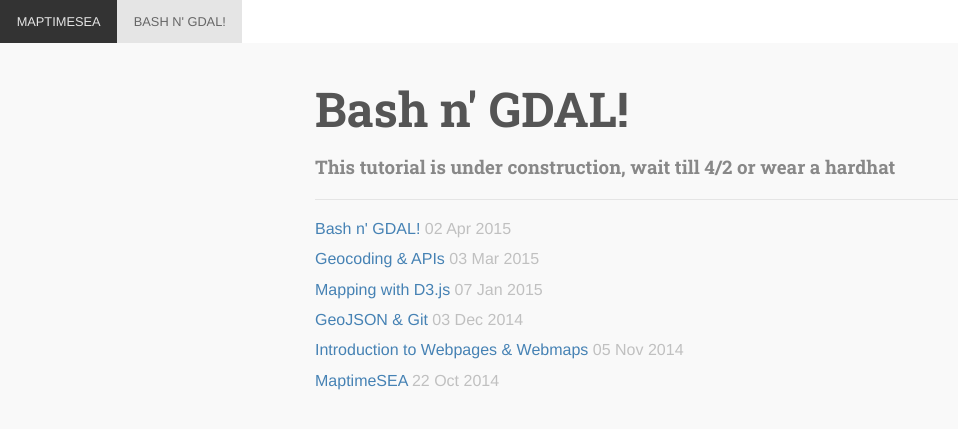
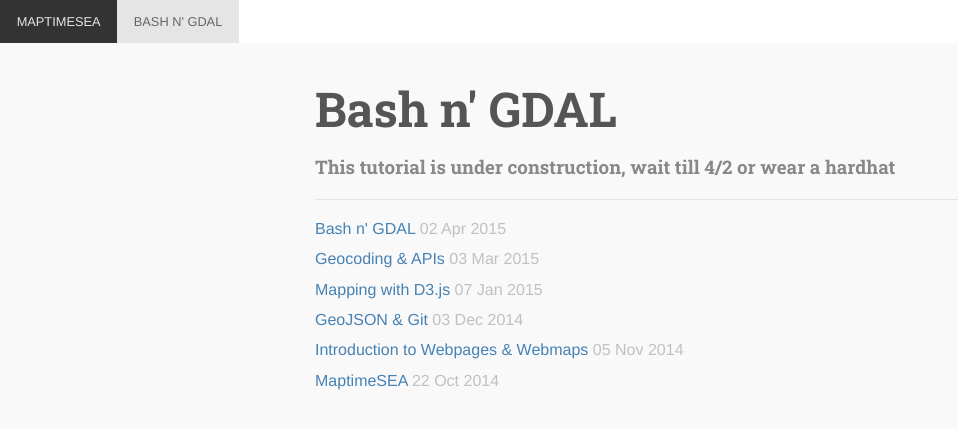
Before and after one commit to MaptimeSEA/maptimesea.github.io, a Jekyll site: the page built from _posts/2015-04-02-bash-n-gdal.markdown, in a window 1280 px wide. Shown: the top 429 px of the page, without its empty margins (0-958 px from the left). Built offline with Jekyll 4.4.1, drawn with Linux system fonts in a browser that asks for light colours; nearby versions of some CDN libraries; Markdown is read by kramdown in place of the engine named in the settings.

Commit message:
Small tweaks.

```diff
--- a/_posts/2015-04-02-bash-n-gdal.markdown
+++ b/_posts/2015-04-02-bash-n-gdal.markdown
@@ -1,6 +1,6 @@
 ---
 layout: tut
-title: "Bash n' GDAL!"
+title: "Bash n' GDAL"
 ---
 
 ### This tutorial is under construction, wait till 4/2 or wear a hardhat
```
